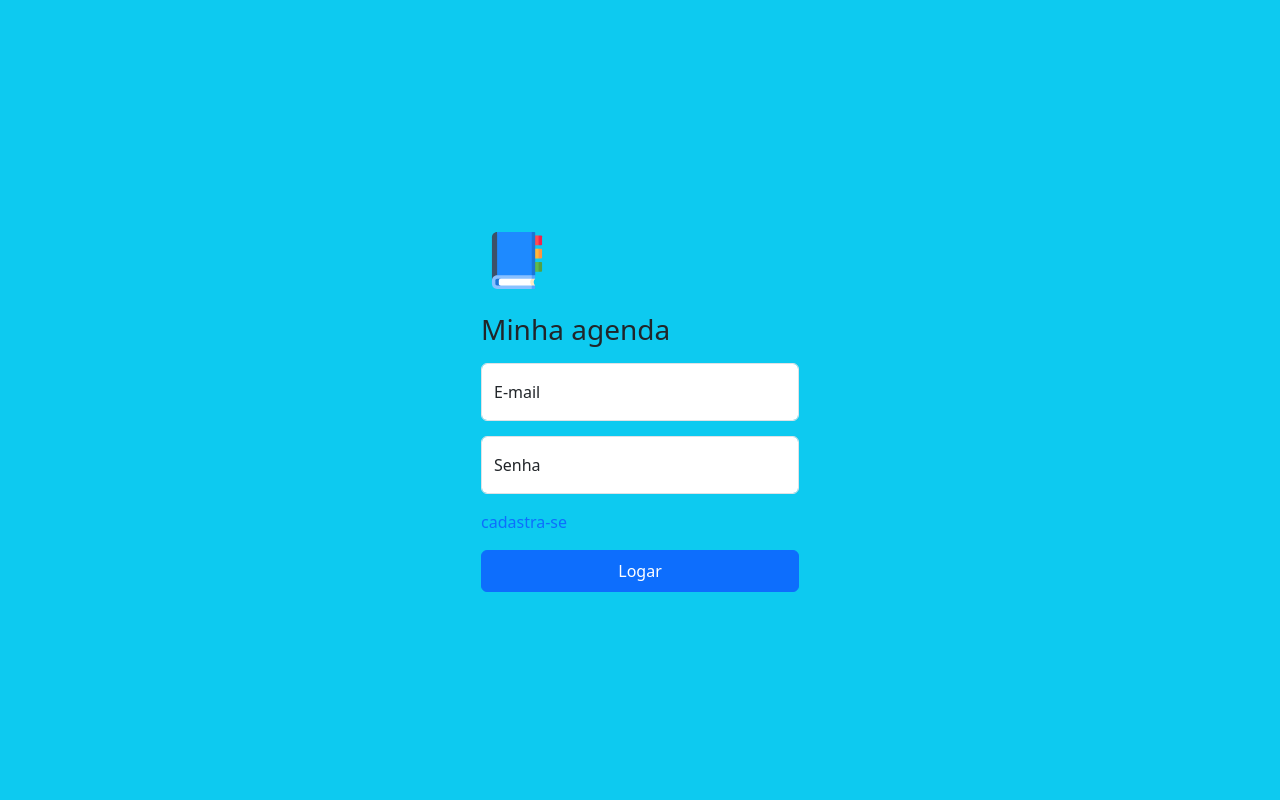
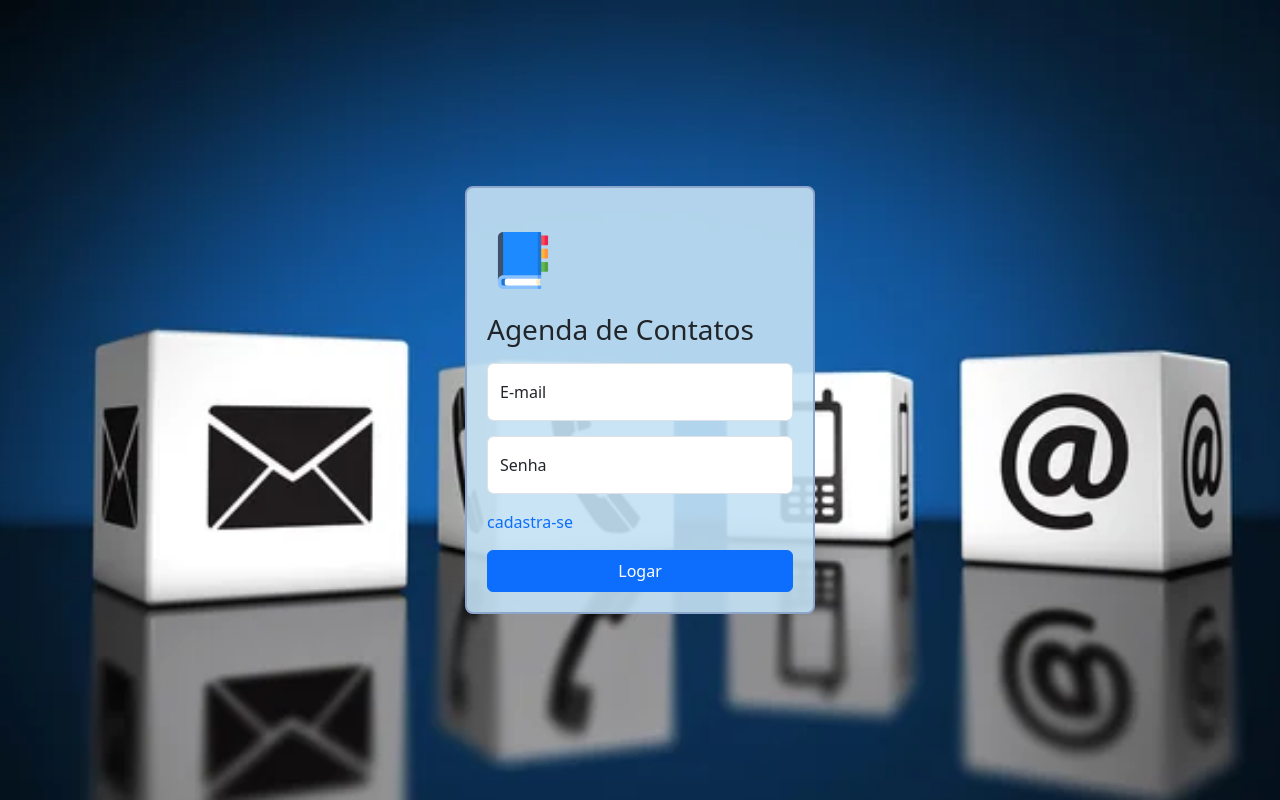
Before and after one commit to AnaPires2024/projeto-agenda, a PHP site: page / in a window 1280 px wide. Run offline with PHP 8.4, Linux system fonts and the light colour scheme; data that the repository does not hold is empty.

Commit message:
melhorias e estilização das telas

```diff
--- a/config/process.php
+++ b/config/process.php
@@ -19,14 +19,13 @@ if (!empty($data)) {
         $numero = $data["numero"];
         $ddd = $data["ddd"];
 
-        //Iniciar a transação
         $conn->beginTransaction();
-
         $query = "INSERT INTO tb_contatos(name, email) VALUES (:name, :email)";
         $stmt = $conn->prepare($query);
 
         $stmt->bindParam(":name", $name);
         $stmt->bindParam(":email", $email);
+
         $stmt->execute();
 
         //Pegando o Id do ultimo dado inserido
@@ -152,15 +151,24 @@ if (!empty($data)) {
         $email = $data["email"];
         $senha = $data["senha"];
 
+        $conn->beginTransaction();
         $query = "INSERT INTO tb_usuario(NAME, EMAIL, SENHA) VALUES (:name, :email, :senha)";
         $stmt = $conn->prepare($query);
 
         $stmt->bindParam(":name", $name);
         $stmt->bindParam(":email", $email);
         $stmt->bindParam(":senha", $senha);
+        $stmt->execute();
+
+        $idLogin = $conn->lastInsertId();
+
+        $query = "INSERT INTO tb_agenda(USER_ID) VALUES (:id)";
+        $stmt = $conn->prepare($query);
+        $stmt->bindParam(":id", $idLogin);
 
         try {
             $stmt->execute();
+            $conn->commit();
             header("Location:" . $BASE_URL . "../index.php");
             $_SESSION["msg"] = "Conta criada com sucesso!";
 
--- a/create.php
+++ b/create.php
@@ -1,7 +1,7 @@
 <?php
-    include_once("templates/header.php");
+include_once("templates/header.php");
 ?>
-<div class="container" id="base-container">
+<div class="container" id="base-container" >
     <?php include_once("templates/btn-voltar.html") ?>
     <h1 id="main-title">Criando contato</h1>
     <form action="<?= $BASE_URL ?>config/process.php" method="POST">
@@ -34,5 +34,5 @@
     </form>
 </div>
 <?php
-    include_once("templates/footer.php");
+include_once("templates/footer.php");
 ?>
--- a/css/styles.css
+++ b/css/styles.css
@@ -6,7 +6,15 @@ a {
     width:  50px;
 
 }
+.navbar-deslogar {
+    position: absolute;
+        /* Para posicionar o link */
+        right: 20px;
+        /* Ajuste a distância do canto direito */
+        top: 20px;
+        /* Ajuste a distância do topo se necessário */
 
+}
 
 #main-title {
     text-align: center;
@@ -21,9 +29,12 @@ a {
 #base-container {
     max-width: 500px;
     margin: 0 auto;
-    border: 1px solid #000000;
+    border: 1px solid #73bced;
     border-radius: 20px;
     padding:20px;
+    background-color: #cbf1ff;
+    padding: 20px;
+    border-radius: 5px;
 }
 
 .msg-style {
@@ -43,7 +54,7 @@ a {
 
 #contacts-table thead {
     color: #fff;
-    background-color: #87CEFA;
+    background-color: #6bc5f9;
 }
 
 .edit-icon {
@@ -90,8 +101,8 @@ a {
 
 
 #msg {
-        color: #155724;
-        background-color: #d4edda;
+        color: #066506;
+        background-color: #77e992;
         border: 1px solid #c3e6cb;
         padding:10px;
         text-align: center;
@@ -145,14 +156,27 @@ a {
 }
 
 /* TELA DE LOGIN*/
-
 .form-container {
     max-width: 350px;
     padding: 1rem;
+    border: 2px solid #8da6cb;
+    border-radius: 8px;
+    padding: 20px;
+    background-color: rgba(196, 226, 244, 0.9);
+    transition: transform 0.2s, box-shadow 0.2s;
+    /* Transições para transformação e sombra */
+        }
+
+.form-container:hover {
+    transform: scale(1.05);
+    /* Aumenta o tamanho ao passar o mouse */
+    box-shadow: 0 4px 15px rgba(13, 121, 236, 0.3);
+    /* Sombra ao passar o mouse */
 }
 
 html, body {
     height: 100%;
+    background-color: #d4ecf8;
 }
 
 #floatingInput {
@@ -161,4 +185,12 @@ html, body {
 
 .btn-form {
     margin-right: 5px;
+
 }
+
+
+
+#bg-login {
+background-image: url(../img/imagem-agenda.jpg);
+background-size: cover;
+}
--- a/formLogin.php
+++ b/formLogin.php
@@ -16,10 +16,10 @@ if (isset($_SESSION['msg'])) {
     <meta name="viewport" content="width=device-width, initial-scale=1.0">
     <link href="https://cdn.jsdelivr.net/npm/bootstrap@5.3.0/dist/css/bootstrap.min.css" rel="stylesheet">
     <link href="css/styles.css" rel="stylesheet">
-    <title>Formulario de login</title>
+    <title>Formulario de Criar conta</title>
 </head>
 
-<body class="d-flex align-items-center py-4 bg-info">
+<body id="bg-login" class="d-flex align-items-center py-4 bg-info">
     <main class="w-100 m-auto form-container">
         <form action="<?= $BASE_URL ?>config/process.php" method="POST">
             <input type="hidden" name="type" value="criar_conta">
--- a/index.php
+++ b/index.php
@@ -19,17 +19,18 @@ if (isset($_SESSION['msg'])) {
     <title>Formulario de login</title>
 </head>
 
-<body class="d-flex align-items-center py-4 bg-info">
+<body id="bg-login" class="d-flex align-items-center py-4">
+
     <main class="w-100 m-auto form-container">
 
         <?php if (isset($printMsg) && $printMsg != ''): ?>
             <p id="msg" class="bg bg-warning"><?= $printMsg ?></p>
         <?php endif; ?></br>
 
-        <form action="<?= $BASE_URL ?>config/process.php" method="POST">
+        <form action="<?= $BASE_URL ?>config/process.php" method="post">
             <input type="hidden" name="type" value="login">
             <img src="./img/logo.svg" alt="Minha agenda" class="mb-4" height="57" width="72" />
-            <h1 class="h3 mb-3 fw-normal">Minha agenda</h1>
+            <h1 class="h3 mb-3 fw-normal">Agenda de Contatos</h1>
             <div class="form-floating">
                 <input type="email" class="form-control" name="email" id="floatingInput" placeholder="email" required />
                 <label for="floatingInput">E-mail</label>
@@ -38,7 +39,7 @@ if (isset($_SESSION['msg'])) {
                 <input type="password" class="form-control" name="senha" id="floatingInput" placeholder="senha" required />
                 <label for="floatingInput">Senha</label>
             </div>
-            <div class="text-start my-3 ">
+            <div class="text-start my-3 text-white">
                 <a href="./formLogin.php">
                     cadastra-se
                 </a>
@@ -47,6 +48,7 @@ if (isset($_SESSION['msg'])) {
 
         </form>
     </main>
+
 </body>
 
 </html>
--- a/templates/footer.php
+++ b/templates/footer.php
@@ -1,2 +1,3 @@
+
 </body>
 </html>
--- a/templates/header.php
+++ b/templates/header.php
@@ -34,6 +34,8 @@
                 <div class="navbar-nav">
                     <a class="nav-link active" id="home-link " href=" <?= $BASE_URL ?>home.php">Agenda</a>
                     <a class="nav-link active" href=" <?= $BASE_URL ?>create.php">Adicionar Contato</a>
+                    <div class="navbar-deslogar"> <a class="nav-link active" href=" <?= $BASE_URL ?>index.php">Sair</a>
+                    </div>
                 </div>
             </div>
         </nav>
```
Also changed, not shown: home.php (+5 -2 lines), img/imagem-agenda.jpg (added). Lines whose indentation alone changed are shown as unchanged.
